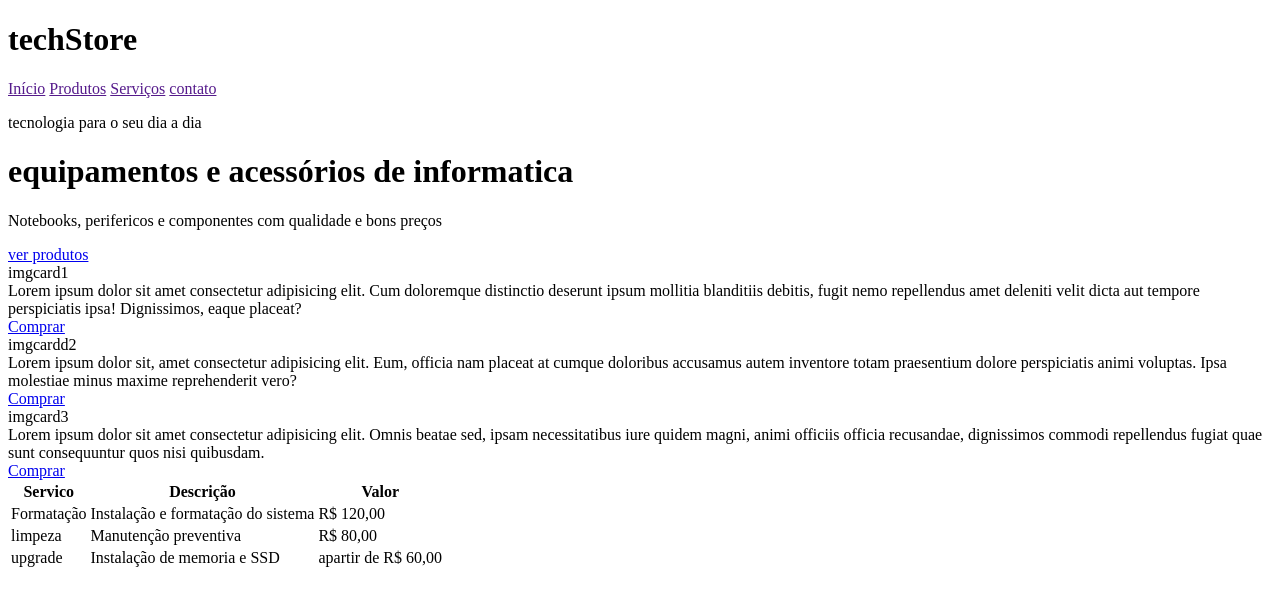
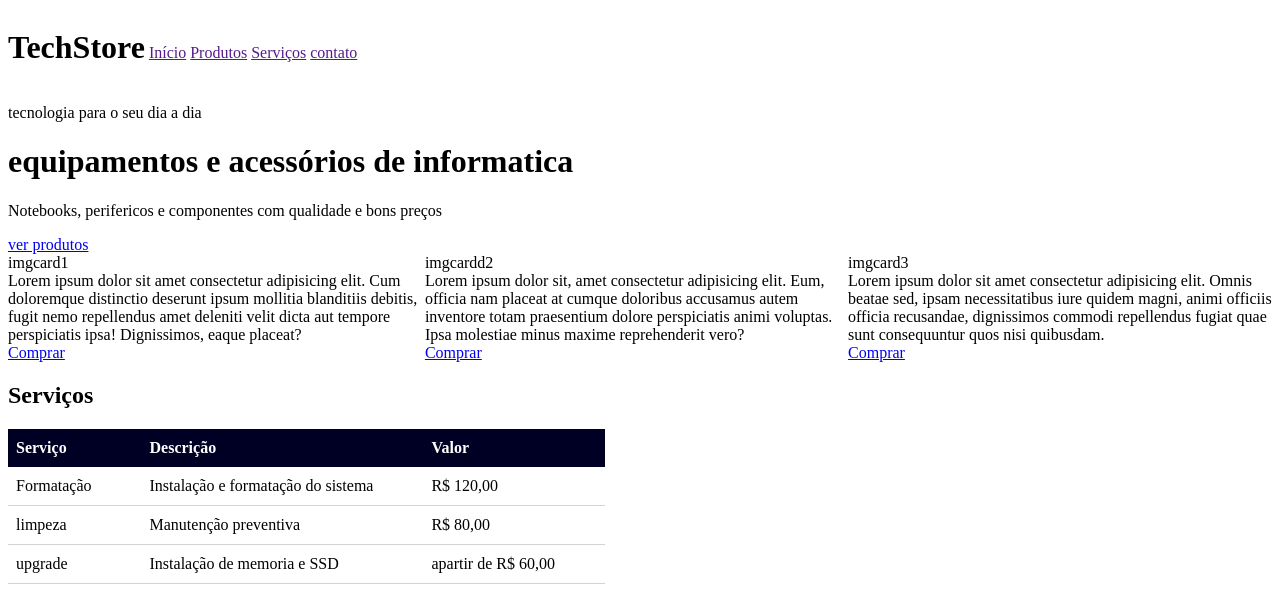
Before and after one commit to V0idNight/av2_webDesign, a plain HTML site: page index.html in a window 1280 px wide. Drawn offline with Linux system fonts and the light colour scheme.

Commit message:
Adicionado parte do CSS

```diff
--- a/index.html
+++ b/index.html
@@ -9,9 +9,9 @@
 </head>
 
 <body>
-    <header class="cabecalho">
-        <h1>techStore</h1>
+    <header>
         <div>
+            <h1 class="cabecalho">TechStore</h1>
             <a href="">Início</a>
             <a href="">Produtos</a>
             <a href="">Serviços</a>
@@ -52,10 +52,11 @@
 
 
     <div class="TabelaServicos">
+        <h2>Serviços</h2>
         <table>
             <thead>
                 <tr>
-                    <th>Servico</th>
+                    <th>Serviço</th>
                     <th>Descrição</th>
                     <th>Valor</th>
                 </tr>
--- a/style.css
+++ b/style.css
@@ -0,0 +1,24 @@
+.cabecalho {
+    display: inline-block;
+}
+.produtosCard {
+    display: flex;
+}
+
+table, td {
+    border-bottom: 1px lightgray solid;
+    border-collapse: collapse;
+}
+
+th {
+    background-color: #000025;
+    color: white;
+}
+
+th, td {
+    padding-bottom: 10px;
+    padding-top: 10px;
+    padding-left: 8px;
+    padding-right: 50px;
+    text-align: left;
+}
```
